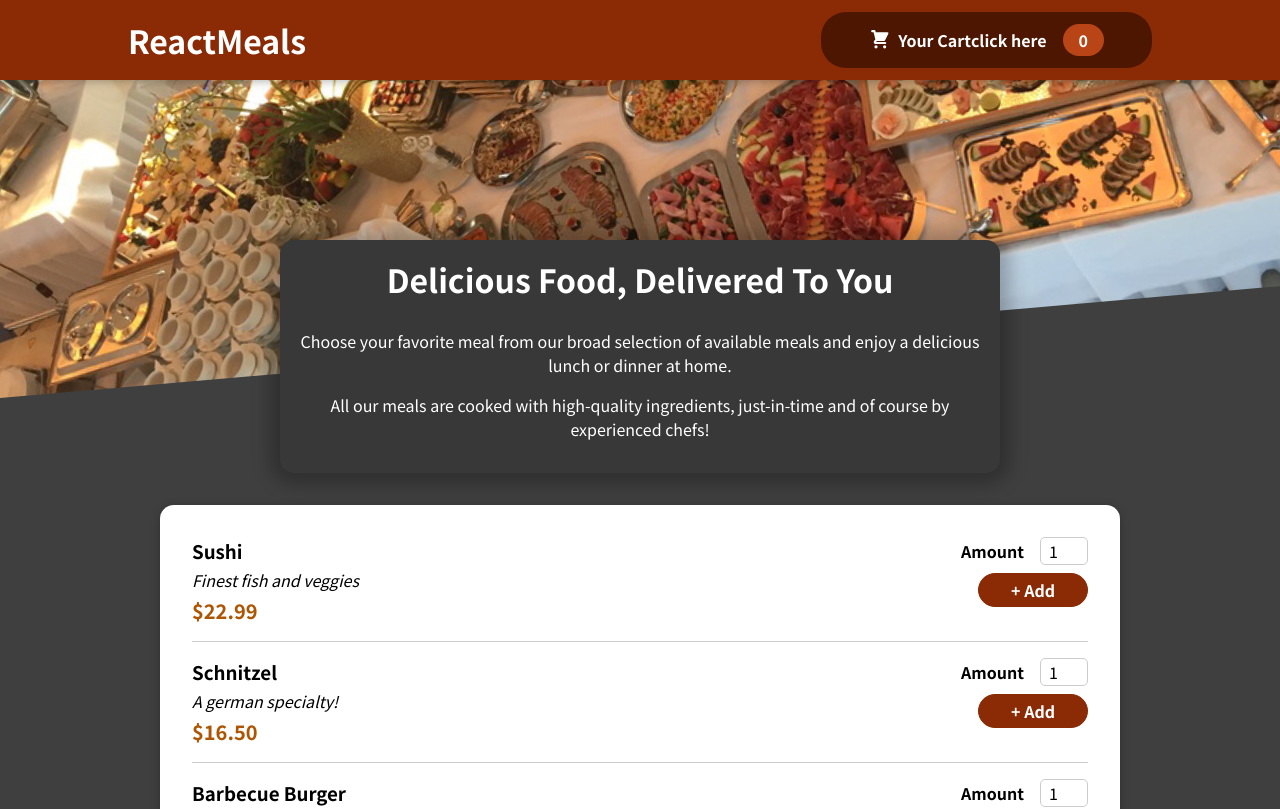
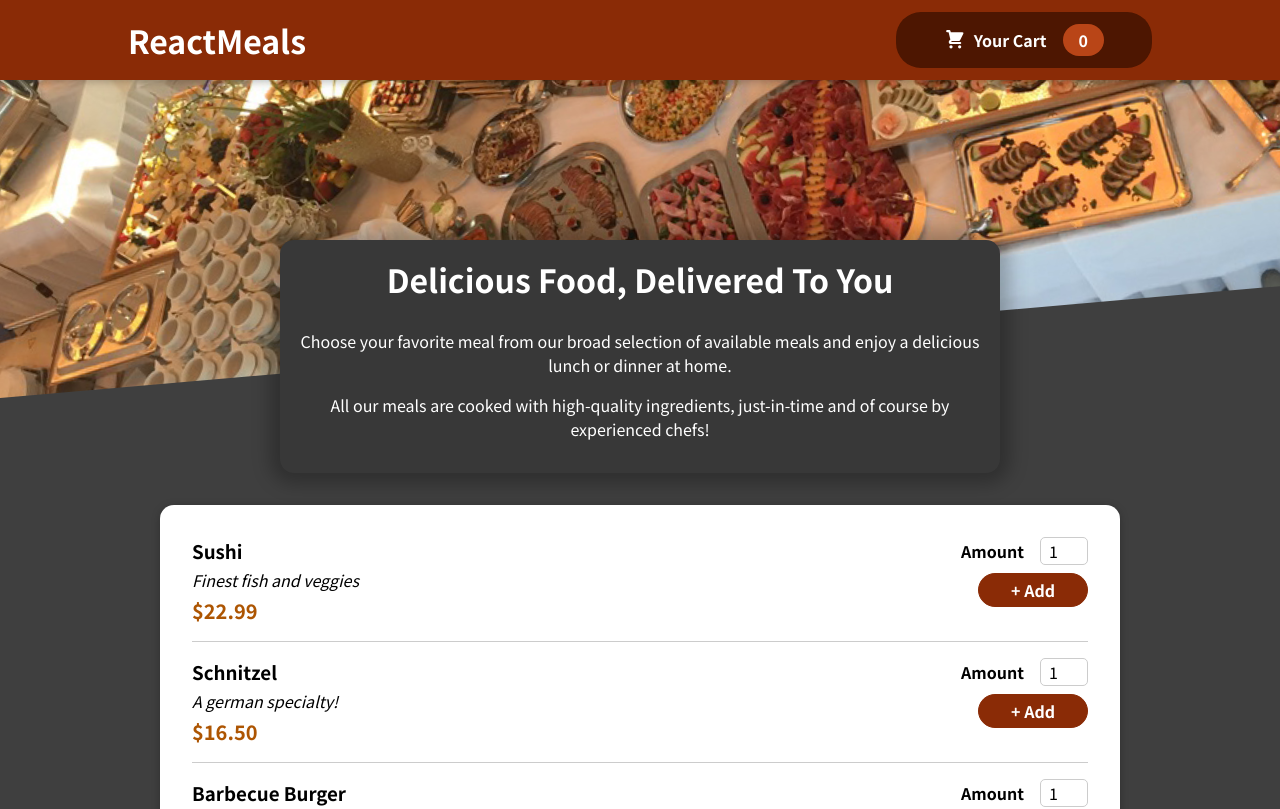
Before and after one commit to ShibinaNoushad/React-Food-Order-App, a React (Create React App) app: page / in a window 1280 px wide. Shown: the top 809 px of the page. Built offline with nearby package versions, Linux system fonts and the light colour scheme.

Commit message:
Animation added to  cart button

```diff
--- a/src/Components/Layout/HeaderCartButton.js
+++ b/src/Components/Layout/HeaderCartButton.js
@@ -1,27 +1,49 @@
-import React, { useContext } from "react";
+import React, { useContext,useState,useEffect } from "react";
 
 import CartIcon from "../Cart/CartIcon";
 import classes from "./HeaderCartButton.module.css";
 import CartContext from "../../Store/CartContext";
 
 const HeaderCartButton = (props) => {
-  console.log("header button");
-  // const [quantity,updateQuantity]=
+  // console.log("header button");
+  const [btnIsHighlighted, setBtnIsHighlighted] = useState(false);
+
   const cartCntxt = useContext(CartContext);
+  const { items  } = cartCntxt;
+
   let quantity = 0;
+  // const numberOfCartItems = items.reduce((curNumber, item) => {
+  //   return curNumber + item.amount;
+  // }, 0);
 
   cartCntxt.items.forEach((item) => {
     quantity = quantity + Number(item.quantity);
-    console.log("check quan", quantity);
+    // console.log("check quan", quantity);
   });
+  const btnClasses = `${classes.button} ${btnIsHighlighted ? classes.bump : ''}`;
+
+  useEffect(() => {
+    if (items.length === 0) {
+      return;
+    }
+    setBtnIsHighlighted(true);
+
+    const timer = setTimeout(() => {
+      setBtnIsHighlighted(false);
+    }, 300);
+
+    return () => {
+      clearTimeout(timer);
+    };
+   }, [items]);
 
   return (
-    <button className={classes.button} onClick={props.onClick}>
+    <button className={btnClasses} onClick={props.onClick}>
       <span className={classes.icon}>
         <CartIcon />
       </span>
       <span>Your Cart</span>
-      <span>{cartCntxt.message}</span>
+      {/* <span>{cartCntxt.message}</span> */}
       <span className={classes.badge}>{quantity}</span>
     </button>
   );
```
